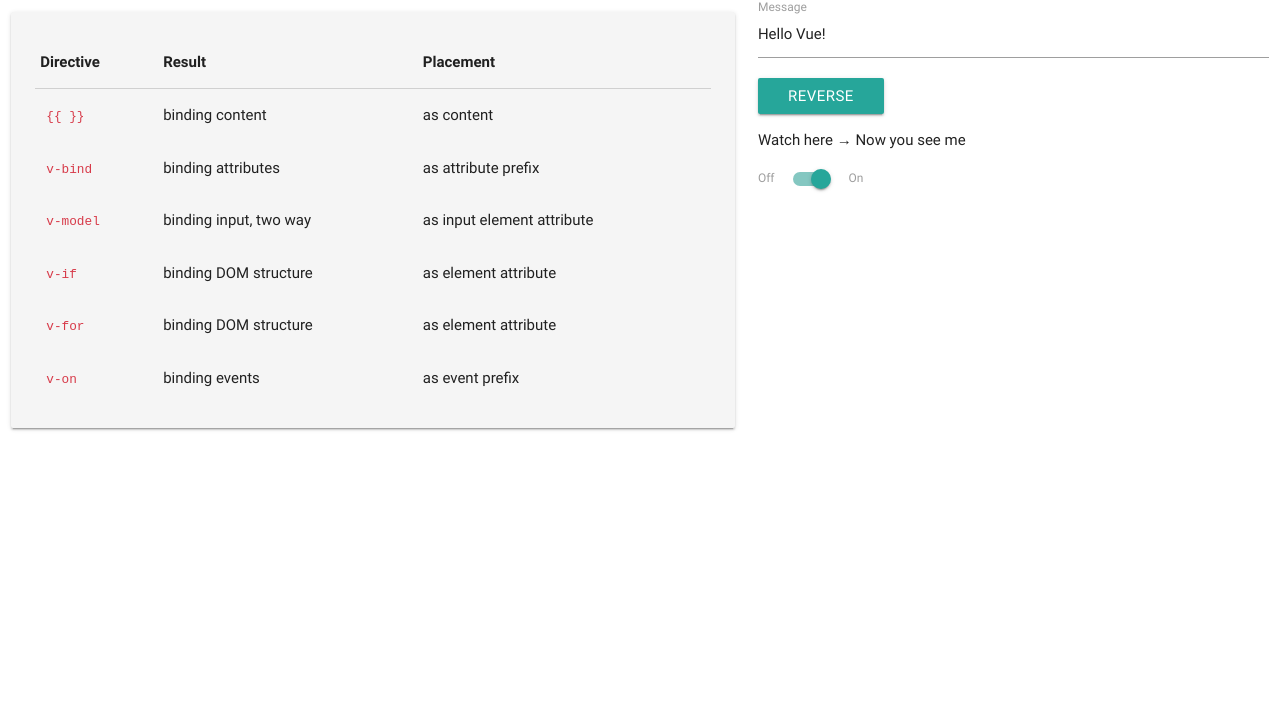
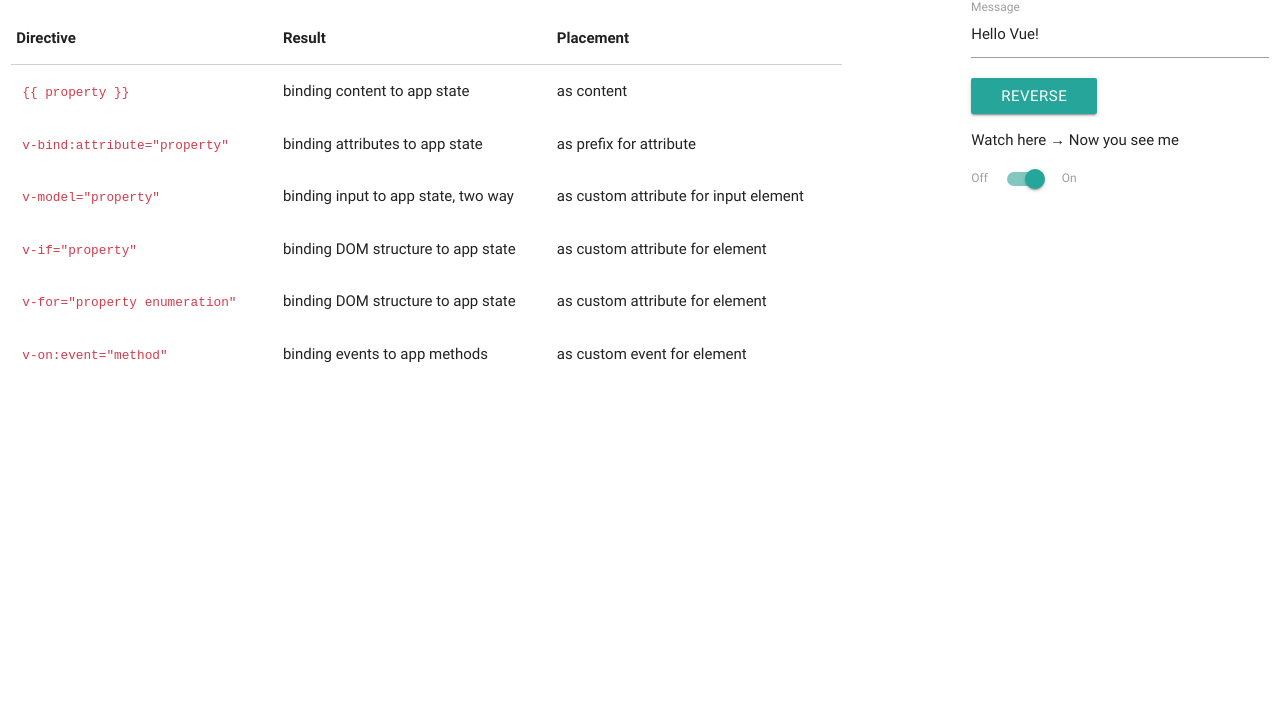
Before and after one commit to itmitica/vuejs, a plain HTML site: page app/app.html in a window 1280 px wide. Shown: the part 95-800 px from the top of the page. Drawn offline with Linux system fonts and the light colour scheme.

Commit message:
custom, app state

```diff
--- a/app/app.html
+++ b/app/app.html
@@ -18,11 +18,11 @@
 
         <div class="row">
 
-            <div class="col s12 m12 l7 xl7">
+            <div class="col s12 m12 l8 xl8">
 
                 <h2>Introduction</h2>
 
-                <div class="card-panel grey lighten-4">
+                <!-- <div class="card-panel grey lighten-4"> -->
 
                     <table>
                         <thead>
@@ -44,11 +44,13 @@
                         </tbody>
                     </table>
 
-                </div>
+                <!-- </div> -->
 
             </div>
 
-            <div class="col s12 m12 l5 xl5">
+            <div class="col s0 m0 l1 xl1"></div>
+
+            <div class="col s12 m12 l3 xl3">
 
                 <h2>{{message }}</h2>
 
--- a/app/js/app.js
+++ b/app/js/app.js
@@ -5,12 +5,12 @@ var demoIntro = new Vue({
         seen: true,
         seenColor: "",
         directives: [
-            { code: '{{ }}', result: "binding content", placement: "as content" },
-            { code: 'v-bind', result: "binding attributes",  placement: "as attribute prefix" },
-            { code: 'v-model', result: "binding input, two way", placement: "as input element attribute" },
-            { code: 'v-if', result: "binding DOM structure", placement: "as element attribute" },
-            { code: 'v-for', result: "binding DOM structure", placement: "as element attribute" },
-            { code: 'v-on', result: "binding events", placement: "as event prefix" }
+            { code: '{{ property }}', result: "binding content to app state", placement: "as content" },
+            { code: 'v-bind:attribute="property"', result: "binding attributes to app state",  placement: "as prefix for attribute" },
+            { code: 'v-model="property"', result: "binding input to app state, two way", placement: "as custom attribute for input element" },
+            { code: 'v-if="property"', result: "binding DOM structure to app state", placement: "as custom attribute for element" },
+            { code: 'v-for="property enumeration"', result: "binding DOM structure to app state", placement: "as custom attribute for element" },
+            { code: 'v-on:event="method"', result: "binding events to app methods", placement: "as custom event for element" }
         ]
     },
     methods: {
```
